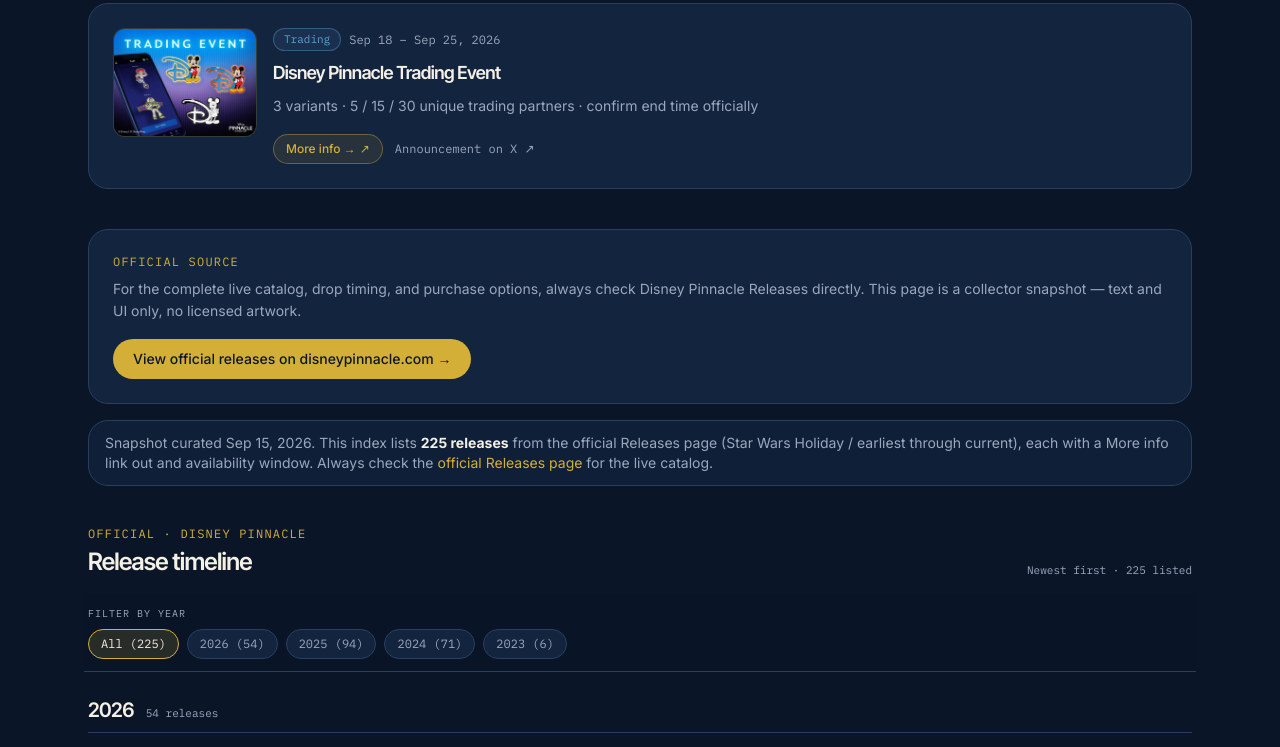
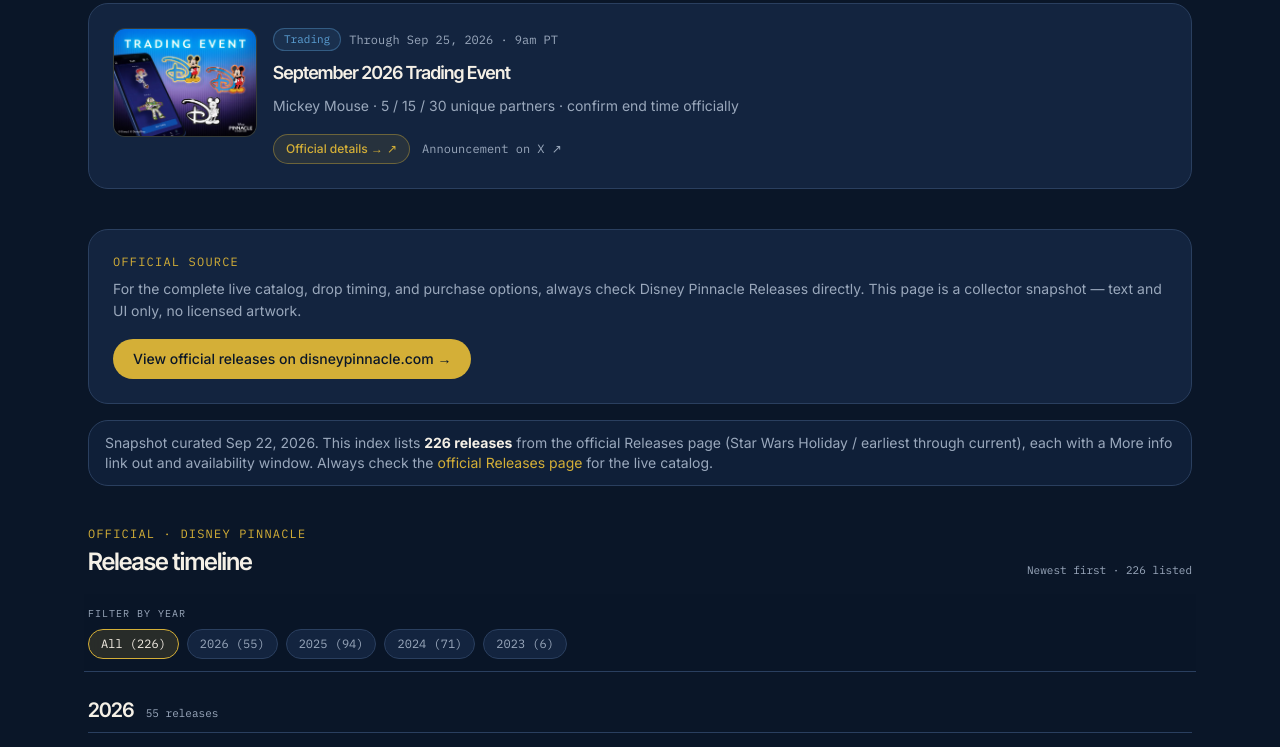
Before and after one commit to Pinsider411/digitalpinclub, a Next.js app: page /calendar in a window 1280 px wide. Shown: the part 640-1387 px from the top of the page. Built offline with nearby package versions, Linux system fonts and the light colour scheme.

Commit message:
Daily sync 2026-09-22: September Trading Event + Cats & Dogs [4/4]
Add official Sep 21 trading news; refresh board/calendar trading cards with Mickey Mouse window through Sep 25 9am PT; index Cats & Dogs Vol.1 [4/4] (Sep 22–29).

```diff
--- a/src/app/page.tsx
+++ b/src/app/page.tsx
@@ -38,14 +38,14 @@
   },
   {
     label: "Trading event · Live",
-    title: "Pinnacle Trading Event",
-    meta: "Sep 18 – Sep 25 (confirm end time in app)",
-    body: "Trade with unique partners to unlock 3 digital pin variants at 5, 15, and 30 partners. Trading is only open during this window — may overlap Summer Sunset open.",
-    href: "https://disneypinnacle.com/trade",
+    title: "September 2026 Trading Event",
+    meta: "Through Sep 25, 9am PT · Mickey Mouse",
+    body: "Unlock Mickey Mouse colored enamel, embellished, and color splash at 5 / 15 / 30 unique trading partners. Window closes Fri Sep 25, 9am PT — may overlap Summer Sunset open.",
+    href: "https://disneypinnacle.com/news/september-2026-trading-event",
     imageSrc: "/events/trading-event/hero.webp",
     imageAlt: "Disney Pinnacle Trading Event official art",
     imageCaption: "Official trade art · Disney Pinnacle",
-    cta: "Trade on Disney Pinnacle →",
+    cta: "Official details →",
     note: "Confirm timing and rules officially in the Disney Pinnacle app.",
     live: true,
   },
--- a/src/data/calendar-events.ts
+++ b/src/data/calendar-events.ts
@@ -38,12 +38,12 @@
     id: "trading-event-sep-2026",
     chip: "Trading",
     chipTone: "live",
-    title: "Disney Pinnacle Trading Event",
-    dates: "Sep 18 – Sep 25, 2026",
+    title: "September 2026 Trading Event",
+    dates: "Through Sep 25, 2026 · 9am PT",
     oneLiner:
-      "3 variants · 5 / 15 / 30 unique trading partners · confirm end time officially",
-    href: "https://disneypinnacle.com/trade",
-    cta: "More info →",
+      "Mickey Mouse · 5 / 15 / 30 unique partners · confirm end time officially",
+    href: "https://disneypinnacle.com/news/september-2026-trading-event",
+    cta: "Official details →",
     secondaryHref: "https://x.com/DisneyPinnacle/status/2101085557644239074",
     secondaryCta: "Announcement on X",
     imageSrc: "/events/trading-event/hero.webp",
--- a/src/data/pinnacle-news.ts
+++ b/src/data/pinnacle-news.ts
@@ -24,7 +24,7 @@
 };
 
 /** When this index was last curated from the official News page. */
-export const pinnacleNewsSnapshotDate = "2026-09-21";
+export const pinnacleNewsSnapshotDate = "2026-09-22";
 
 export const officialNewsIndexUrl = "https://disneypinnacle.com/news";
 
@@ -34,6 +34,13 @@
  * Duplicate holiday-unlock test cards omitted.
  */
 export const pinnacleNewsItems: PinnacleNewsItem[] = [
+  {
+    date: "2026-09-21",
+    title: "September 2026 Trading Event",
+    category: "Drop Event",
+    url: "https://disneypinnacle.com/news/september-2026-trading-event",
+    blurb: "Mickey Mouse variants · 5 / 15 / 30 unique partners · through Sep 25, 9am PT. Confirm in app.",
+  },
   {
     date: "2026-09-20",
     title: "Summer Sunset Event",
--- a/src/data/pinnacle-releases.ts
+++ b/src/data/pinnacle-releases.ts
@@ -21,12 +21,22 @@
 };
 
 /** When this index was last curated from the official Releases page. */
-export const pinnacleReleasesSnapshotDate = "2026-09-15";
+export const pinnacleReleasesSnapshotDate = "2026-09-22";
 
 export const officialReleasesUrl = "https://disneypinnacle.com/releases";
 
 /** Full unofficial index (225 releases), newest-first by startDate. */
 export const pinnacleReleases: PinnacleRelease[] = [
+  {
+    id: "912f3042-39d3-44b0-99dc-4d7953c56af6",
+    title: "Disney Cats & Dogs Vol.1 [4/4]",
+    url: "https://disneypinnacle.com/releases/912f3042-39d3-44b0-99dc-4d7953c56af6",
+    startDate: "2026-09-22",
+    endDate: "2026-09-29",
+    dateLabel: "Sep 22–29, 2026",
+    price: "$4.99",
+    excerpt: "The fourth and final wave of Disney's Cats & Dogs Vol.1 Open Edition digital pin set features Dinah, Bolt, and Mochi. Alice's curious kitten Dinah from Alice in Wonderland, the courageous canine star of Bolt, and the lovable Mochi from Big Hero 6 bring three very different personalities together to complete the Cats & Dogs collection.",
+  },
   {
     id: "ea47ea55-a332-400e-aae8-c67c52efed39",
     title: "Disney Cats & Dogs Vol.1 [3/4]",
```
